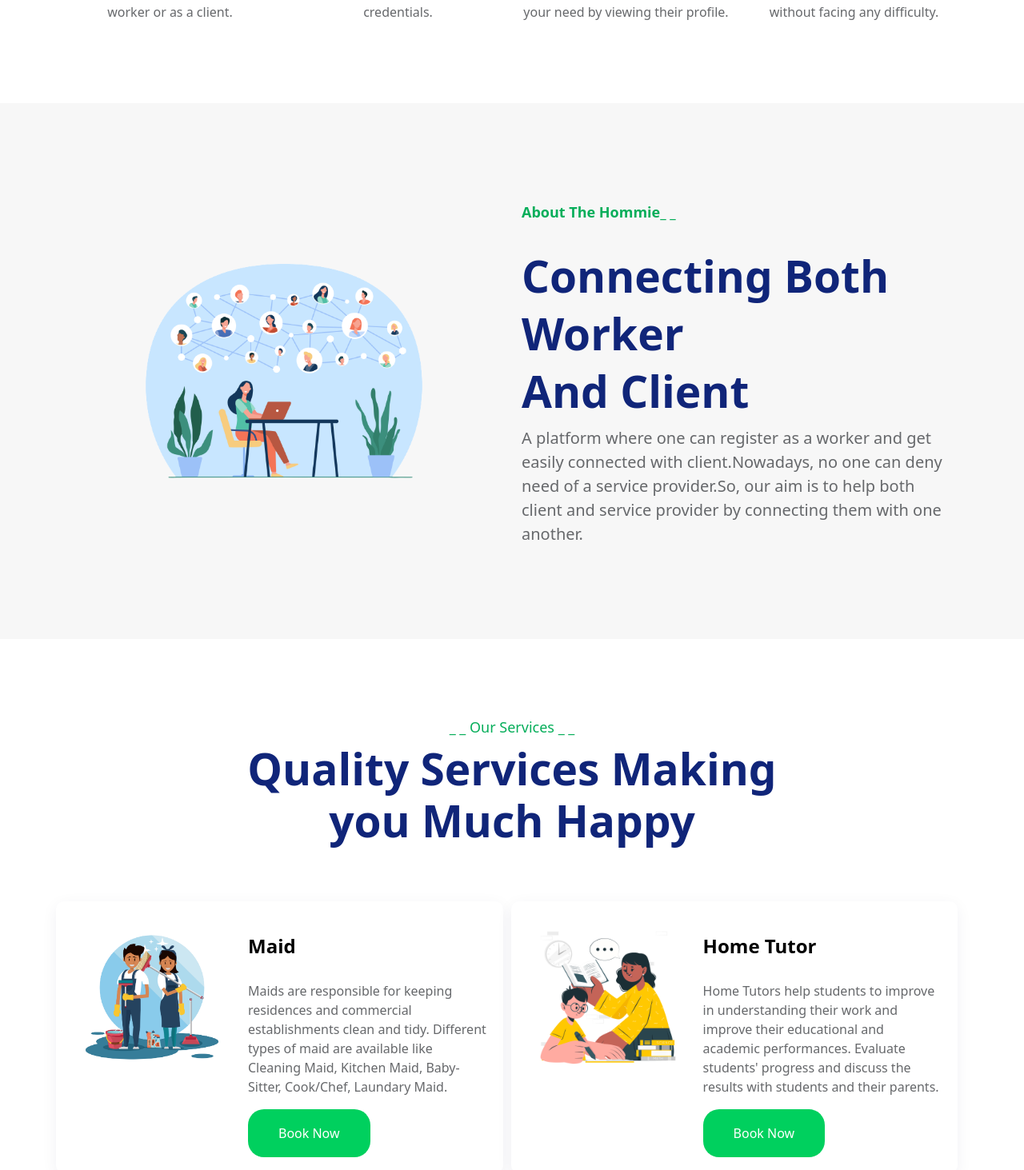
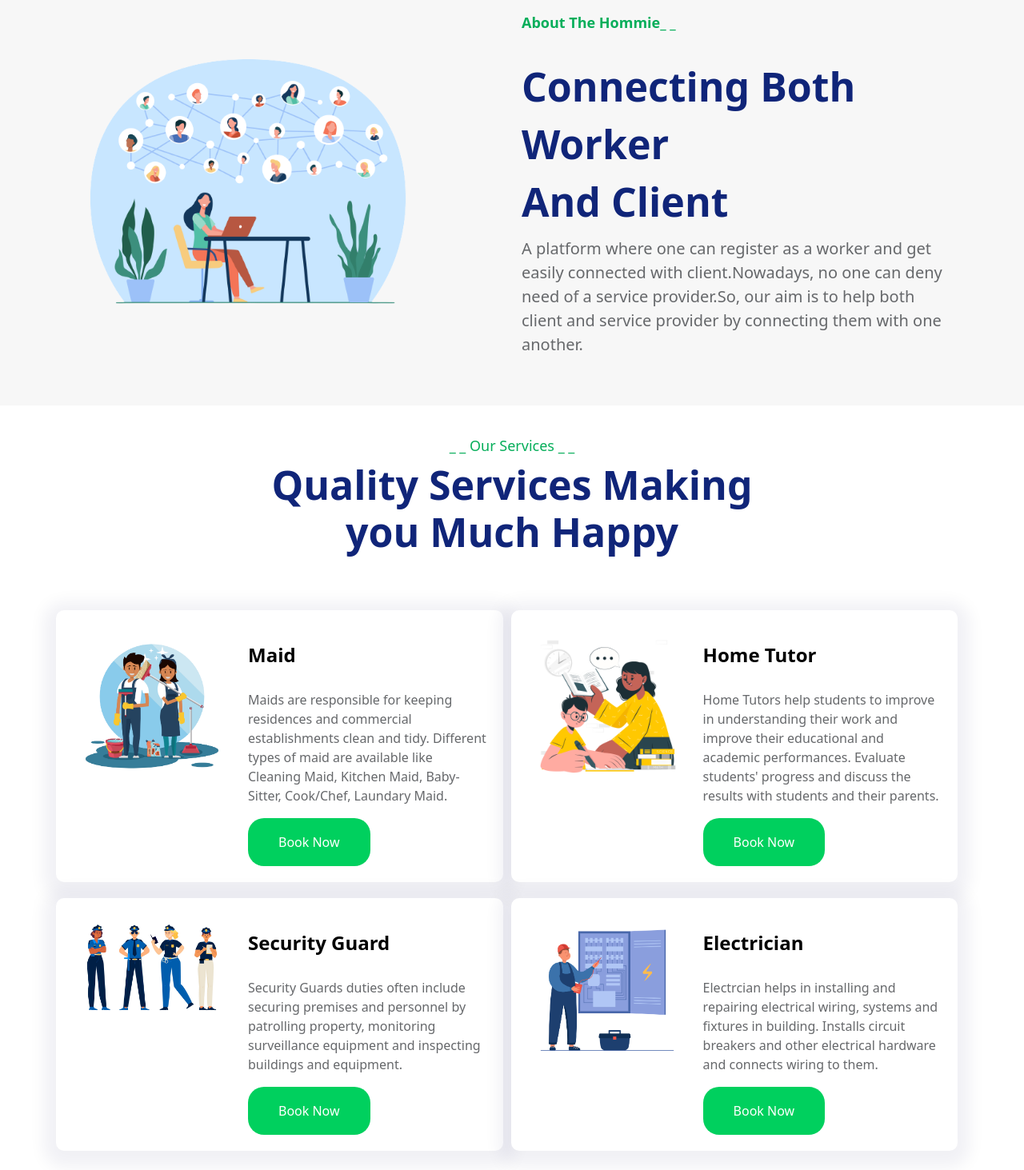
Before and after one commit to abuhuraira1234567889/hommieFront, a React (Create React App) app: page / in a window 1280 px wide. Shown: the part 1147-2610 px from the top of the page at 80% size. Built offline with nearby package versions, Linux system fonts and the light colour scheme.

Commit message:
whitespaces

```diff
--- a/src/component/Card.jsx
+++ b/src/component/Card.jsx
@@ -4,7 +4,7 @@ export const Card = styled.div`
   background: white;
   padding: 50px;
   text-align: center;
-  box-shadow: 0 5px 83px 0 rgb(40 40 40 / 8%);
+  box-shadow: 0 5px 83px 10px rgb(40 40 40 / 8%);
   border-radius: 20px;
   position: relative;
   cursor: pointer;
--- a/src/component/Footer.jsx
+++ b/src/component/Footer.jsx
@@ -11,7 +11,7 @@ export default function Footer() {
   return (
     <MDBFooter className='text-center text-lg-start '>
       <section
-        style={{ background: '#304146', padding: '1px 0px', color: 'white' }}
+        style={{ background: '#304146', padding: '1px 10px', color: 'white' }}
         className=''
       >
         <MDBContainer className='text-center text-md-start mt-5'>
@@ -102,7 +102,7 @@ export default function Footer() {
         {/* &copy;{new Date().getFullYear()} Copyright:{' '} */}
         <a
           className='text-reset fw-bold'
-          style={{ paddingBottom: '10px' }}
+          style={{ paddingBottom: '0px' }}
           href='https://hommie-plum.vercel.app/'
         >
           HommieServices
--- a/src/pages/AboutUs.jsx
+++ b/src/pages/AboutUs.jsx
@@ -14,12 +14,12 @@ export default function AboutUs() {
 
       <HeroSection image={about4} page={"About"} />
 
-      <Spacer height="100" />
+      <Spacer height="40" />
       <H2 fontSize="30px" fontWeight="800" style={{ textAlign: "center" }}>
         About Us
       </H2>
       <Container style={{ width: "70%" }}>
-        <P style={{ textAlign: "center" }}>
+        <P style={{ textAlign: "center", fontSize:"18px" }}>
           We will basically provide a platform where client can contact with
           service providers according to their need. In Pakistan, there may be
           no one denying the significance of a house maid or any other service
@@ -32,10 +32,10 @@ export default function AboutUs() {
         <div style={{ textAlign: "center" }}>
           <img width={"350px"} src={aboutimg} />
           <Spacer />
-          <P>In this way need of both users will be fulfilled.</P>
+          <P style={{ textAlign: "center", fontSize:"18px" }}>In this way need of both users will be fulfilled.</P>
         </div>
       </Container>
-      <Spacer height="100" />
+      <Spacer height="40" />
       <Footer />
     </>
   );
--- a/src/pages/Contact.jsx
+++ b/src/pages/Contact.jsx
@@ -19,13 +19,13 @@ export default function Contact() {
         page={"Contact"}
       />
 
-      <Spacer height="100" />
+      <Spacer height="60" />
       <div>
         <Container>
-          <H2 fontWeight="800" color="#09150f">
+          <H2 fontWeight="800" color="#09150f" fontSize="45px">
             If you Have Any Query, Don’t Hesitate <br /> Contact with us
           </H2>
-          <Spacer height="100" />
+          <Spacer height="60" />
           <Row>
             <Col style={{ textAlign: "center" }} md={4}>
               <img
@@ -76,7 +76,7 @@ export default function Contact() {
               </div>
             </Col>
           </Row>
-          <Spacer height="150" />
+          <Spacer height="80" />
         </Container>
       </div>
       <Footer />
--- a/src/pages/Home/Home.jsx
+++ b/src/pages/Home/Home.jsx
@@ -37,7 +37,7 @@ export default function Home() {
       <div className={classes.HomeWrapper}>
         <Carasoule />
 
-        <Spacer height="100" />
+        <Spacer height="40" />
         <Row>
           <Col style={{ textAlign: "center" }} md={12}>
             <h5 className={classes.weWork}> _ _ How We Works _ _</h5>
@@ -48,7 +48,7 @@ export default function Home() {
           </Col>
         </Row>
         <Container>
-          <Spacer height="100" />
+          <Spacer height="50" />
           <Row>
             <Col
               style={{
@@ -119,7 +119,7 @@ export default function Home() {
               </p>
             </Col>
           </Row>
-          <Spacer height="100" />
+          <Spacer height="40" />
         </Container>
         <div className={classes.bright}>
           <Container>
@@ -133,13 +133,13 @@ export default function Home() {
                 }}
                 md={6}
               >
-                <img style={{ width: "70%" }} src={c3}></img>
+                <img style={{ width: "80%" , marginRight: "90px"}} src={c3}></img>
               </Col>
               <Col style={{ position: "relative" }} md={6}>
                 <H2 fontWeight="800" fontSize="18px" color="#06ae5a">
                   About The Hommie_ _
                 </H2>
-                <H2 fontWeight="800" fontSize="55px" color="#102579">
+                <H2 fontWeight="800" fontSize="50px" color="#102579">
                   Connecting Both Worker <br />
                   And Client
                 </H2>
@@ -153,7 +153,7 @@ export default function Home() {
             </Row>
           </Container>
         </div>
-        <Spacer height="100" />
+        <Spacer height="40" />
         <Row>
           <Col style={{ textAlign: "center" }} md={12}>
             <h5 className={classes.weWork}> _ _ Our Services _ _</h5>
@@ -171,7 +171,7 @@ export default function Home() {
                 background: "white",
                 padding: "20px",
                 borderRadius: "10px",
-                boxShadow: "0 5px 20px 0 rgb(5 7 80 / 6%)",
+                boxShadow: "0 5px 20px 15px rgb(5 7 80 / 6%)",
                 width: "49%",
               }}
               md={6}
@@ -212,7 +212,7 @@ export default function Home() {
                 background: "white",
                 padding: "20px",
                 borderRadius: "10px",
-                boxShadow: "0 5px 20px 0 rgb(5 7 80 / 6%)",
+                boxShadow: "0 5px 20px 15px rgb(5 7 80 / 6%)",
                 marginLeft: "10px",
                 width: "49%",
               }}
@@ -257,7 +257,7 @@ export default function Home() {
                 background: "white",
                 padding: "20px",
                 borderRadius: "10px",
-                boxShadow: "0 5px 20px 0 rgb(5 7 80 / 6%)",
+                boxShadow: "0 5px 20px 15px rgb(5 7 80 / 6%)",
                 width: "49%",
               }}
               md={6}
@@ -297,7 +297,7 @@ export default function Home() {
                 background: "white",
                 padding: "20px",
                 borderRadius: "10px",
-                boxShadow: "0 5px 20px 0 rgb(5 7 80 / 6%)",
+                boxShadow: "0 5px 20px 15px rgb(5 7 80 / 6%)",
                 marginLeft: "10px",
                 width: "49%",
               }}
@@ -335,7 +335,7 @@ export default function Home() {
               </div>
             </Col>
           </Row>
-          <Spacer height="100" />
+          <Spacer height="50" />
         </Container>
 
         {/* <Spacer height='100' /> */}
--- a/src/pages/Home/home.module.css
+++ b/src/pages/Home/home.module.css
@@ -21,7 +21,7 @@
 }
 .Excellent {
   color: #102579;
-  font-size: 55px;
+  font-size: 50px;
   line-height: 1.18;
   font-weight: 800;
 }
@@ -40,7 +40,7 @@
 }
 .bright {
   background: #f7f7f7;
-  /* background:#eaecec; */
-  padding-top: 100px;
-  padding-bottom: 100px;
+  /* background:#e2e9e9; */
+  padding-top: 45px;
+  padding-bottom: 45px;
 }
--- a/src/pages/Requests.jsx
+++ b/src/pages/Requests.jsx
@@ -96,7 +96,7 @@ export default function Requests() {
         />
       </div>
 
-      <Spacer height="100" />
+      <Spacer height="40" />
       <div>
 
         <Container style={{position:"relative"}}>
@@ -105,7 +105,7 @@ export default function Requests() {
             <BounceLoader size={100} color="#36d7b7" />
           </div>
         )}
-          <H2 className="text-center" fontWeight="800" color="#09150f">
+          <H2 className="text-center" fontWeight="800" color="#09150f" fontSize="50px">
             Total Requests For approval
           </H2>
           <Row>
@@ -207,7 +207,7 @@ export default function Requests() {
                               // setItems(item);
                               // setopen(true);
                               reject(item._id);
-                            }}
+                            }}s
                             style={{
                               width: "100%",
                               borderRadius: "0 0px 10px 10px",
--- a/src/pages/Services.jsx
+++ b/src/pages/Services.jsx
@@ -25,7 +25,7 @@ import { setCatagory } from "../services/redux/reducer/stateReducer";
 const Wrapper = styled.div`
   //background: #f6f8ff;
   background: #f7f7f7;
-  padding-bottom: 100px;
+  padding-bottom: 80px;
 `;
 const BottomButton = styled.div`
   background: #19c133;
@@ -637,7 +637,7 @@ export default function Services() {
         work={true}
       />{" "}
       <Wrapper style={{ position: "relative" }}>
-        <Spacer height="100" />
+        <Spacer height="40" />
         <div style={{ textAlign: "center" }}>
           <P color="#19C133">What we Do</P>
           <H2 fontSize="55px" fontWeight="800">
```
